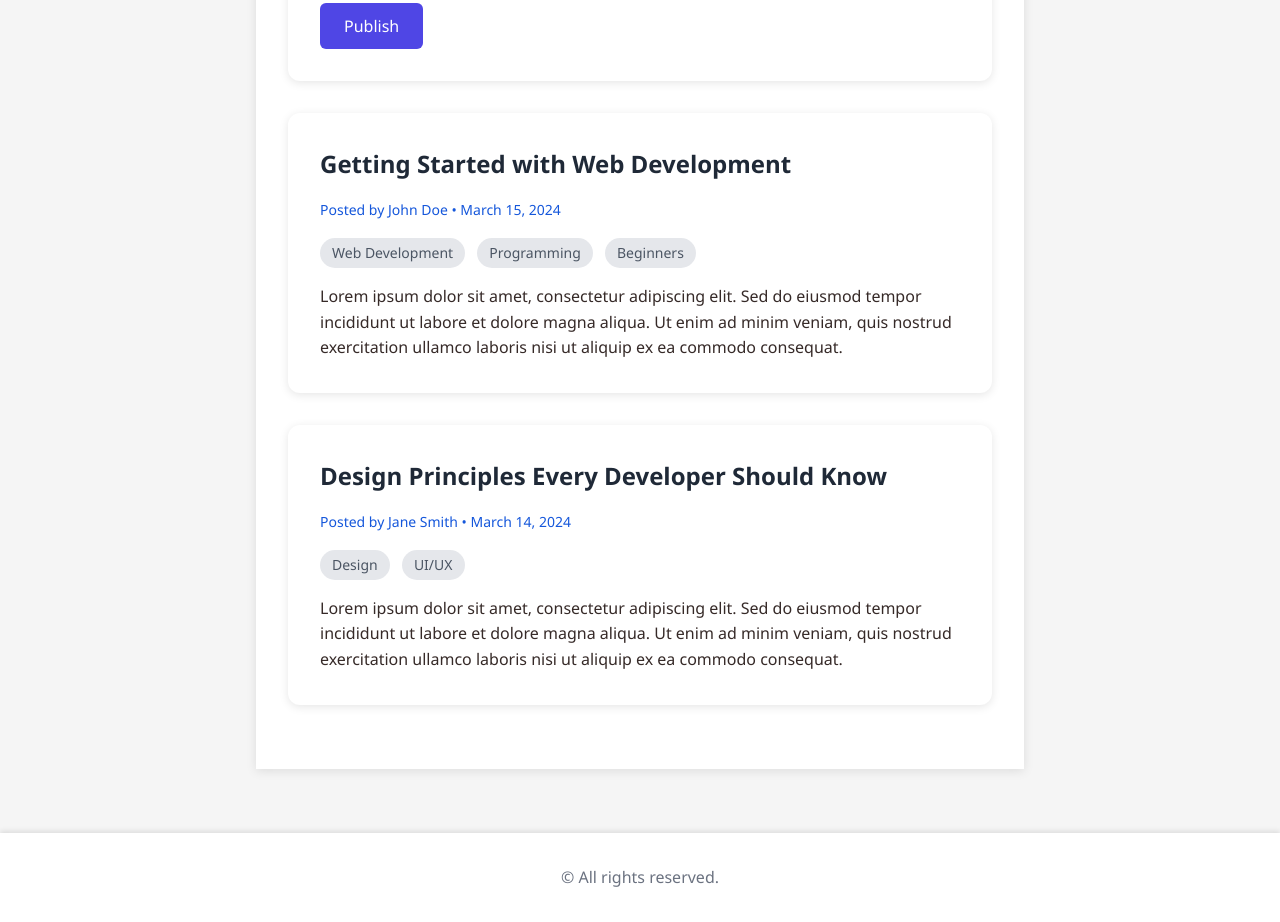
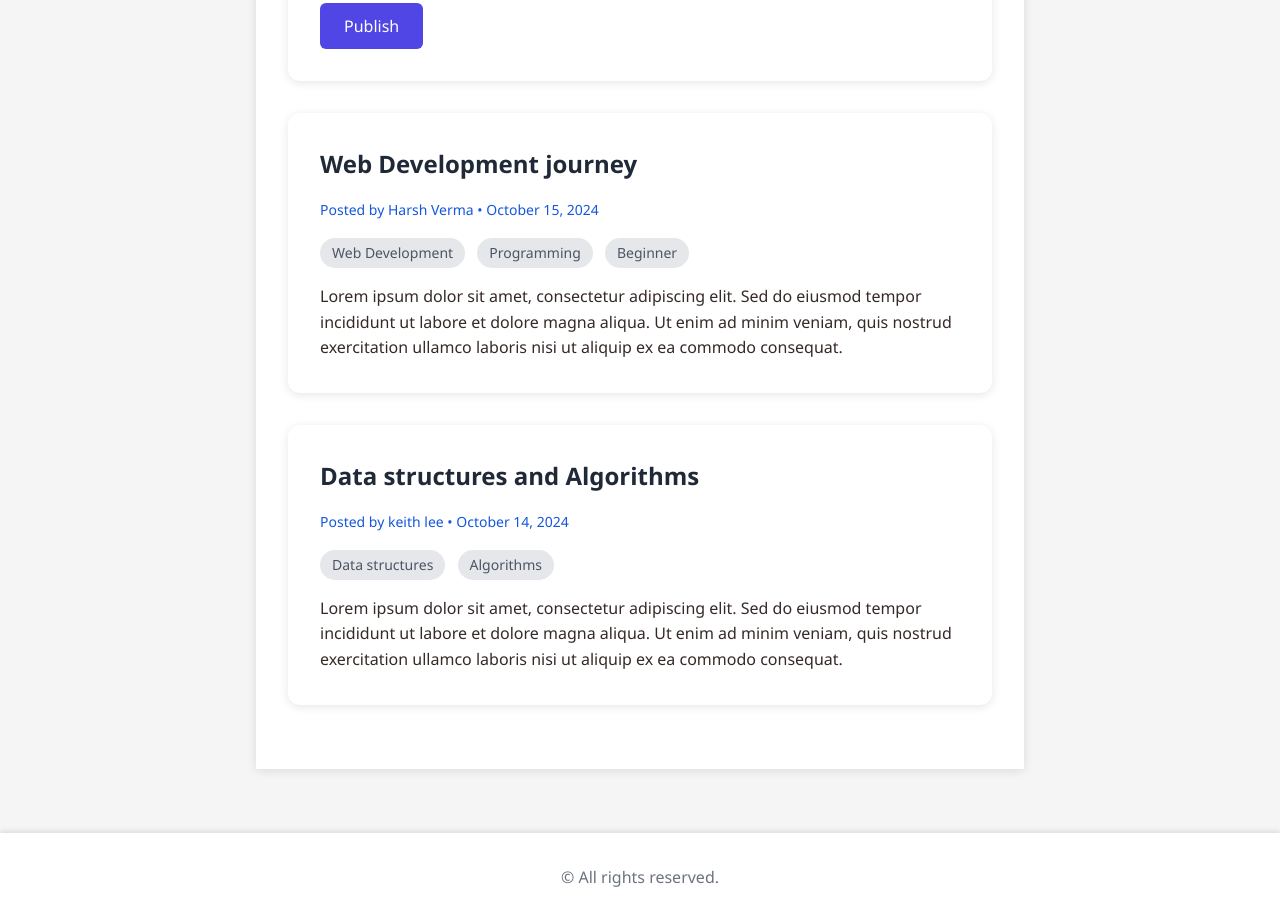
Before and after one commit to harshvardhan404-dev/Blog-website, a plain HTML site: page index.html in a window 1280 px wide. Shown: the part 804-1726 px from the top of the page. Drawn offline with Linux system fonts and the light colour scheme.

Commit message:
Update index.html

```diff
--- a/index.html
+++ b/index.html
@@ -43,15 +43,15 @@
             </form>
 
             <div class="blogpost">
-                <h2>Getting Started with Web Development</h2>
+                <h2> Web Development journey</h2>
                 <div class="postinfo">
-                    <span>Posted by John Doe</span> •
-                    <span>March 15, 2024</span>
+                    <span>Posted by Harsh Verma</span> •
+                    <span>October 15, 2024</span>
                 </div>
                 <div class="tags" style="margin-bottom: 1rem;">
                     <span class="tag">Web Development</span>
                     <span class="tag">Programming</span>
-                    <span class="tag">Beginners</span>
+                    <span class="tag">Beginner</span>
                 </div>
                 <div class="postcontent">
                     <p>Lorem ipsum dolor sit amet, consectetur adipiscing elit. Sed do eiusmod tempor incididunt ut
@@ -61,14 +61,14 @@
             </div>
 
             <div class="blogpost">
-                <h2>Design Principles Every Developer Should Know</h2>
+                <h2>Data structures and Algorithms </h2>
                 <div class="postinfo">
-                    <span>Posted by Jane Smith</span> •
-                    <span>March 14, 2024</span>
+                    <span>Posted by keith lee</span> •
+                    <span>October 14, 2024</span>
                 </div>
                 <div class="tags" style="margin-bottom: 1rem;">
-                    <span class="tag">Design</span>
-                    <span class="tag">UI/UX</span>
+                    <span class="tag">Data structures</span>
+                    <span class="tag">Algorithms</span>
                 </div>
                 <div class="postcontent">
                     <p>Lorem ipsum dolor sit amet, consectetur adipiscing elit. Sed do eiusmod tempor incididunt ut
```
